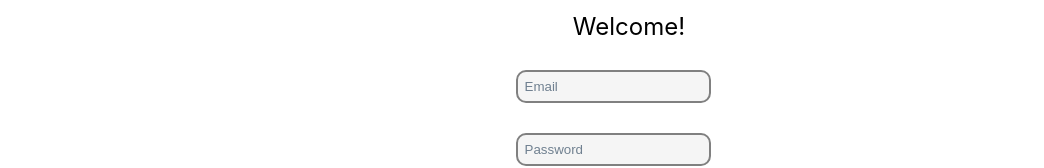
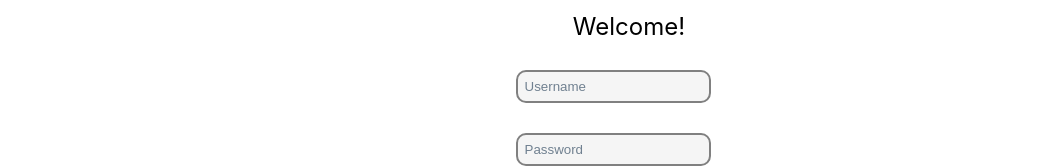
Before and after one commit to Build-Week-AfricanMarketPlace1/front-end, a React (Create React App) app in the folder marketplace/: page / in a window 1280 px wide. Shown: the part 419-587 px from the top of the page, without its empty margins (27-1071 px from the left). Built offline with nearby package versions, Linux system fonts and the light colour scheme.

Commit message:
updated forms with username field instead of name

```diff
--- a/marketplace/src/components/Login.js
+++ b/marketplace/src/components/Login.js
@@ -7,7 +7,7 @@ import { Link } from "react-router-dom";
 
 export default function SignIn() {
   const [formState, setFormState] = useState({
-    email: "",
+    username: "",
     password: "",
   });
 
@@ -16,7 +16,7 @@ export default function SignIn() {
   const [buttonDisabled, setButtonDisabled] = useState(true);
 
   const [errors, setErrors] = useState({
-    email: "",
+    username: "",
     password: "",
   });
 
@@ -56,7 +56,7 @@ export default function SignIn() {
         setServerError(null);
 
         setFormState({
-          email: "",
+          username: "",
           password: "",
         });
       })
@@ -98,16 +98,16 @@ export default function SignIn() {
       {serverError ? <p className="error">{serverError}</p> : null}
 
         <input
-          id="email"
+          id="username"
           type="text"
-          name="email"
+          name="username"
           value={formState.email}
-          placeholder="Email"
+          placeholder="Username"
           onChange={inputChange}
-          data-cy="email"
+          data-cy="username"
         />
-        {errors.email.length > 0 ? (
-          <p className="error">{errors.email}</p>
+        {errors.username.length > 0 ? (
+          <p className="error">{errors.username}</p>
         ) : null}
 
 
--- a/marketplace/src/components/SignUp.js
+++ b/marketplace/src/components/SignUp.js
@@ -5,7 +5,7 @@ import axios from "axios";
 export default function SignUp() {
 
   const [formState, setFormState] = useState({
-    name: "",
+    username: "",
     email: "",
     password:"",
     passwordConfirmation:"",
@@ -21,7 +21,7 @@ export default function SignUp() {
 
 
   const [errors, setErrors] = useState({
-    name: "",
+    username: "",
     email: "",
     password:"",
     passwordConfirmation:"",
@@ -73,7 +73,7 @@ export default function SignUp() {
 
 
         setFormState({
-          name: "",
+          username: "",
           email: "",
           password:"",
           passwordConfirmation:"",
@@ -134,15 +134,15 @@ export default function SignUp() {
 
 
         <input
-          id="name"
+          id="username"
           type="text"
-          name="name"
-          value={formState.name}
-          placeholder="name"
+          name="username"
+          value={formState.username}
+          placeholder="username"
           onChange={inputChange}
-          data-cy="name"
+          data-cy="username"
         />
-        {errors.name.length > 0 ? <p className="error">{errors.name}</p> : null}
+        {errors.username.length > 0 ? <p className="error">{errors.username}</p> : null}
 
         <input
           id="email"
```
